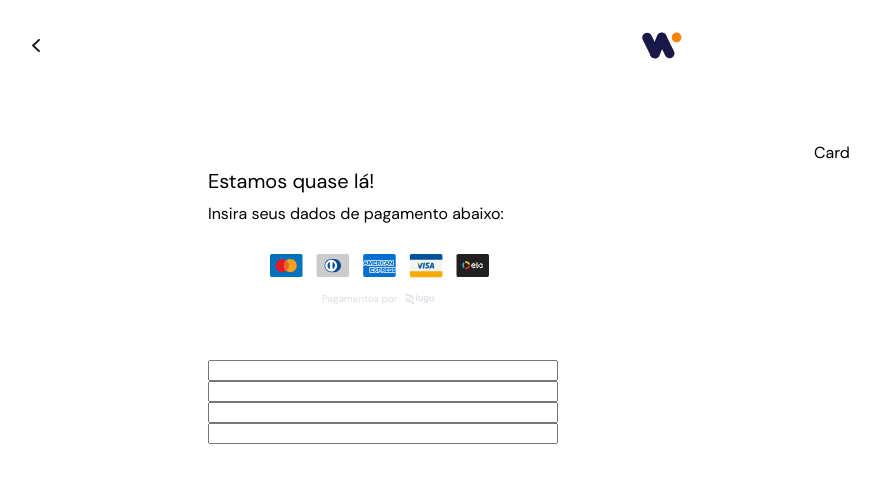
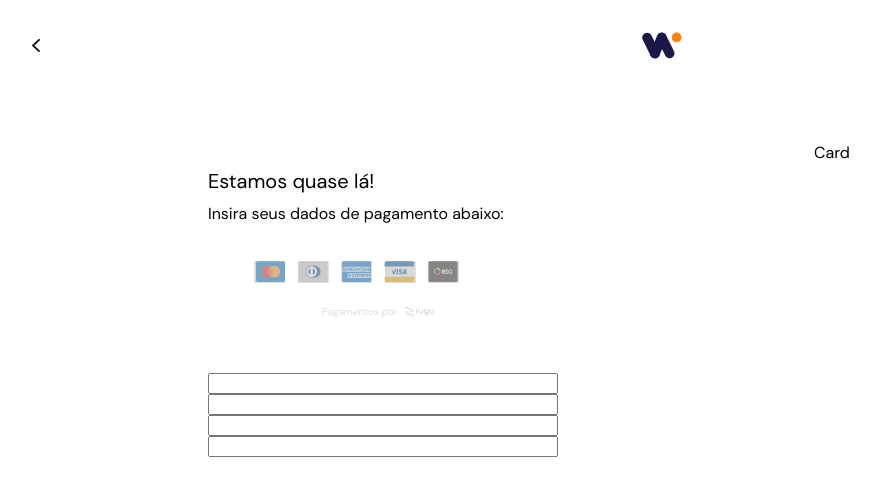
Before and after one commit to yurilimace/checkout, a React (Vite) app: page / in a window 1280 px wide. Shown: the top 496 px of the page, without its empty margins (32-912 px from the left). Built offline with nearby package versions, Linux system fonts and the light colour scheme.

Commit message:
feat: create overlay component

```diff
--- a/src/Components/PaymentMethod/PaymentMethod.styled.ts
+++ b/src/Components/PaymentMethod/PaymentMethod.styled.ts
@@ -9,10 +9,14 @@ const PaymentMethodContainer = styled.div`
 `;
 
 const PaymentMethodSection = styled.div`
+  position: relative;
   display: flex;
   align-items: center;
   justify-content: start;
-  padding-left: 3.875rem;
+  padding-left: 2.98rem;
+  width: 215px;
+  height: 37px;
+  z-index: 1;
 
   @media (max-width: 768px) {
     padding-left: 2.875rem;
@@ -24,7 +28,18 @@ const PaymentMethodSection = styled.div`
 
   & > svg {
     padding-right: 0.813rem;
+    z-index: 1;
   }
+`;
+
+const OverlayContent = styled.div<{ index: number }>`
+  position: absolute;
+  width: 31px;
+  height: 22px;
+  left: ${({ index }) => `calc(46px * ${index + 1} - 2.5px * ${index} )`};
+
+  background-color: rgba(200, 200, 200, 0.6);
+  z-index: 2;
 `;
 
 const SpoonserSection = styled.div`
@@ -46,4 +61,9 @@ const SpoonserSection = styled.div`
   }
 `;
 
-export { PaymentMethodContainer, PaymentMethodSection, SpoonserSection };
+export {
+  PaymentMethodContainer,
+  PaymentMethodSection,
+  SpoonserSection,
+  OverlayContent,
+};
--- a/src/Components/PaymentMethod/PaymentMethod.tsx
+++ b/src/Components/PaymentMethod/PaymentMethod.tsx
@@ -2,6 +2,7 @@ import { LugoIcon } from "../../assets/icons/Lugo";
 import { PaymentMethodConstants } from "../../constants/PaymentMethodContants";
 import { Typography } from "../Typography/Typography";
 import {
+  OverlayContent,
   PaymentMethodContainer,
   PaymentMethodSection,
   SpoonserSection,
@@ -12,7 +13,10 @@ const PaymentMethod = () => {
     <PaymentMethodContainer>
       <PaymentMethodSection>
         {PaymentMethodConstants.map((x, index) => (
-          <>{x.component}</>
+          <>
+            <OverlayContent index={index} />
+            {x.component}
+          </>
         ))}
       </PaymentMethodSection>
       <SpoonserSection>
```
